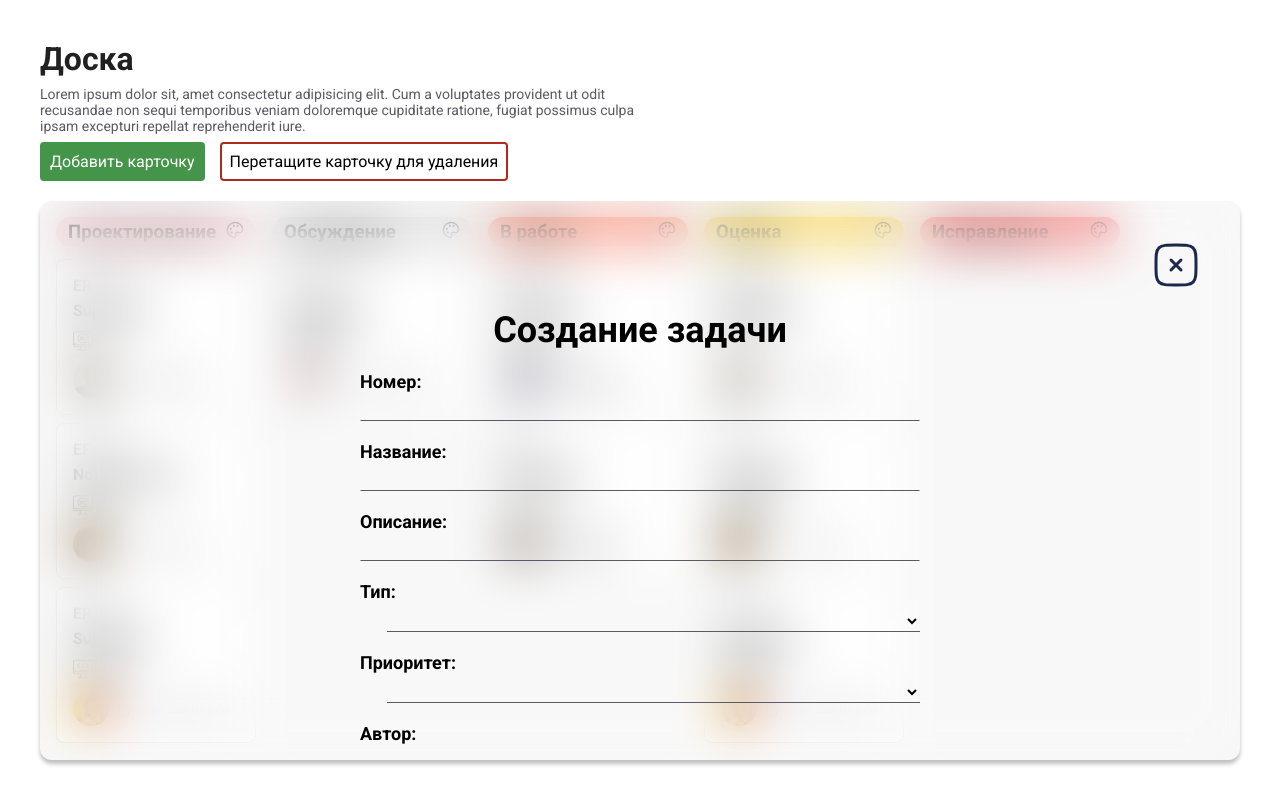
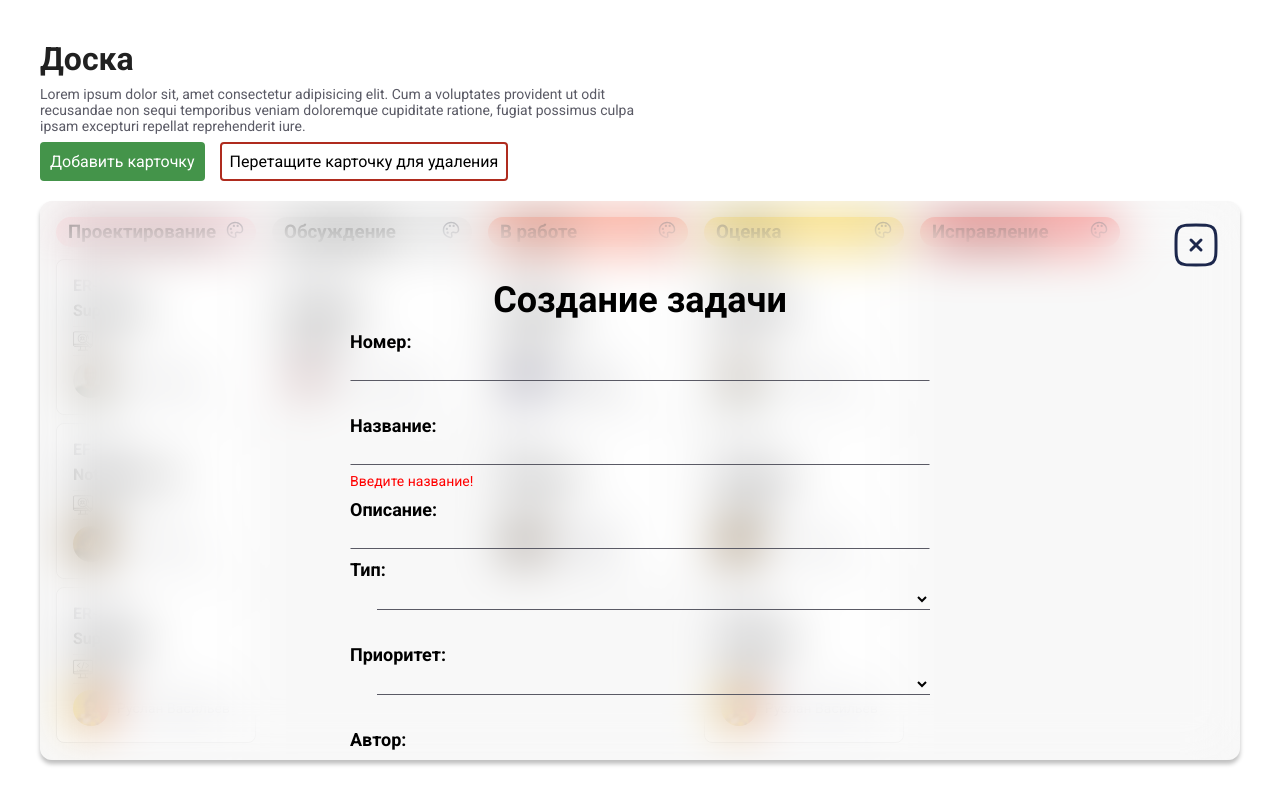
Before and after one commit to otisnth/vue-kanban, a Vue app: page / in a window 1280 px wide. Both pictures are taken after a click on the button "Добавить карточку". Built offline with nearby package versions, Linux system fonts and the light colour scheme.

Commit message:
add validation

```diff
--- a/src/components/KanbanCreateCard.vue
+++ b/src/components/KanbanCreateCard.vue
@@ -12,6 +12,7 @@
             <input type="text"
                 id="cardNumber"
                 v-model="createdTask.cardNumber">
+            <span class="validation-error">{{ validationErrors.number }}</span>
         </div>
 
         <div class="kanban-create__input-wrap">
@@ -19,6 +20,7 @@
             <input type="text"
                 id="cardTitle"
                 v-model="createdTask.cardTitle">
+            <span class="validation-error">{{ validationErrors.title }}</span>
         </div>
 
         <div class="kanban-create__input-wrap">
@@ -47,6 +49,7 @@
                     </option>
                 </select>
             </div>
+            <span class="validation-error">{{ validationErrors.type }}</span>
         </div>
 
         <div class="kanban-create__input-wrap">
@@ -66,6 +69,7 @@
                     </option>
                 </select>
             </div>
+            <span class="validation-error">{{ validationErrors.priority }}</span>
         </div>
 
         <div class="kanban-create__input-wrap">
@@ -84,6 +88,7 @@
                     </option>
                 </select>
             </div>
+            <span class="validation-error">{{ validationErrors.author }}</span>
         </div>
 
         <div class="kanban-create__input-wrap">
@@ -102,6 +107,7 @@
                     </option>
                 </select>
             </div>
+            <span class="validation-error">{{ validationErrors.worker }}</span>
         </div>
 
         <button class="kanban-create__submit"
@@ -115,29 +121,84 @@
 <script>
 import {
     ref,
+    watch
 } from 'vue'
 
 export default {
-    props: ['workers', 'priority', 'types'],
+    props: ['workers', 'priority', 'types', 'cards'],
     emits: ['closeCreate', 'addCard'],
     setup (props, context) {
         const decriptionField = ref(null)
         const createdTask = ref({
+            'cardNumber': "",
+            'cardTitle': "",
+            'description': "",
             'type': null,
             'priority': null,
             'worker': null,
             'author': null,
             'status': 0,
-            'updateDate': ""
+            'updateDate': "",
+            'createDate': ""
         })
+
+        const validationErrors = ref({
+            'title': "Введите название!",
+            'number': "",
+            'type': "",
+            'priority': "",
+            'author': "",
+            'worker': ""
+        })
+
+        const cardsList = ref(props.cards)
 
         function closeCreate() {
             context.emit('closeCreate')
         }
 
+        watch(createdTask.value, (newValues) => {
+            if (!newValues.type)
+                validationErrors.value.type = "Выберите тип!"
+            else
+                validationErrors.value.type = ""
+
+            if (!newValues.priority)
+                validationErrors.value.priority = "Выберите приоритет!"
+            else
+                validationErrors.value.priority = ""
+
+            if (!newValues.author)
+                validationErrors.value.author = "Выберите автора!"
+            else
+                validationErrors.value.author = ""
+
+            if (!newValues.worker)
+                validationErrors.value.worker = "Выберите исполнителя!"
+            else
+                validationErrors.value.worker = ""
+
+            if (!newValues.cardTitle)
+                validationErrors.value.title = "Введите название!"
+            else
+                validationErrors.value.title = ""
+
+            let pattern = /^[A-Za-z]*[-]\d+$/
+            if (!pattern.test(newValues.cardNumber))
+                validationErrors.value.number = "Номер должен иметь формат: символы латинского алфавита - цифры"
+            else if (cardsList.value.find(card => card.cardNumber == newValues.cardNumber.toUpperCase()))
+                validationErrors.value.number = "Номер должен быть уникальным"
+            else
+                validationErrors.value.number = ""
+
+        })
+
         function createCard() {
-            // TODO: ВАЛИДАЦИЯ
             createdTask.value.createDate = new Date().toLocaleDateString()
+            for (let key in validationErrors.value) {
+                if (validationErrors.value[key]) return;
+            }
+            console.log(createdTask.value);
             context.emit('addCard', createdTask)
         }
 
@@ -154,7 +215,8 @@ export default {
             decriptionField,
             changeHeightTextarea,
             createdTask,
-            createCard
+            createCard,
+            validationErrors
         }
     }
 }
@@ -170,10 +232,10 @@ export default {
     top: 0;
     width: 100%;
     height: 100%;
-    padding: 40px;
+    padding: 20px;
     display: flex;
     flex-direction: column;
-    gap: 20px;
+    gap: 10px;
     overflow-y: scroll;
     align-items: center;
 
@@ -226,6 +288,12 @@ export default {
             outline: none;
         }
 
+        .validation-error {
+            font-size: 14px;
+            color: red;
+            height: 1rem;
+        }
+
         .select-wrap {
             display: flex;
             gap: 8px;
--- a/src/components/KanbanDesk.vue
+++ b/src/components/KanbanDesk.vue
@@ -50,6 +50,7 @@
                 :types="types"
                 :priority="priority"
                 :workers="workers"
+                :cards="cards"
                 @closeCreate="closeCreate"
                 @addCard="addCard"
             />
--- a/src/components/KanbanStatus.vue
+++ b/src/components/KanbanStatus.vue
@@ -63,7 +63,6 @@ export default {
         }
 
         function stopDrag(evt, item) {
-            console.log(typeof(item.cardNumber));
             let draggedItem = document.querySelector(`#${item.cardNumber}`)
             if (draggedItem)
                 setTimeout(() => {
```
